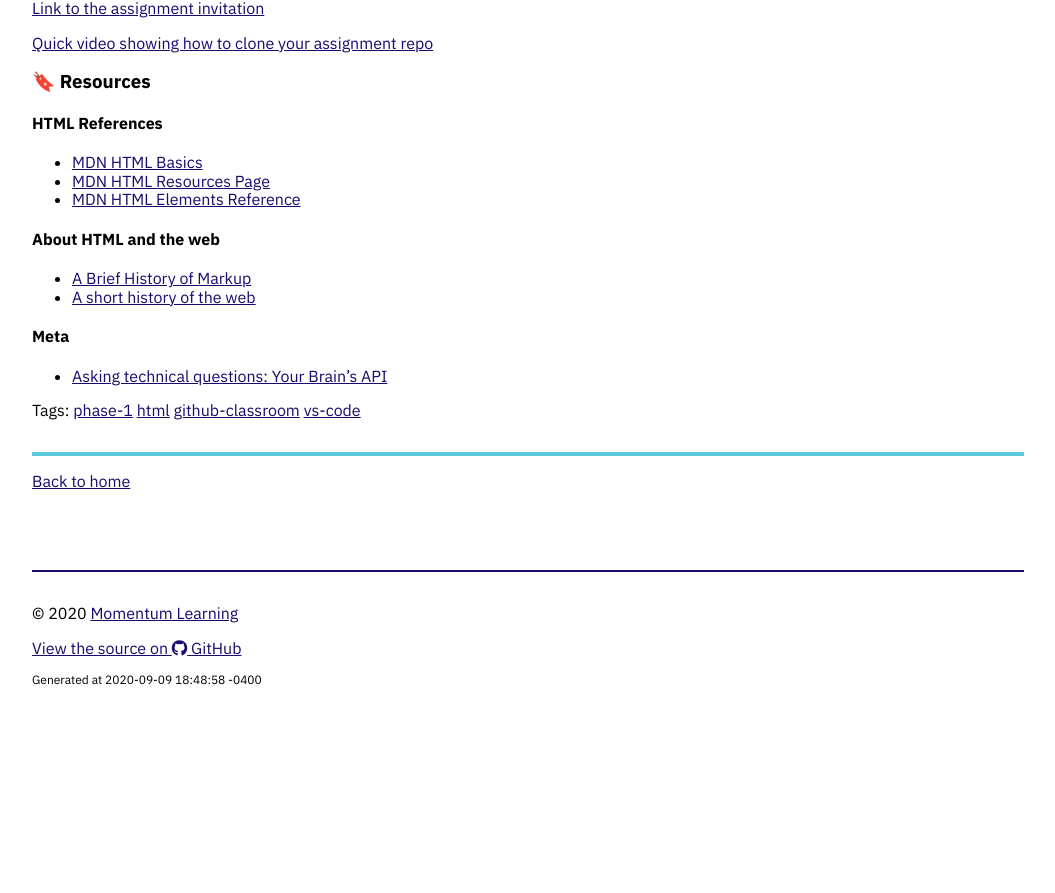
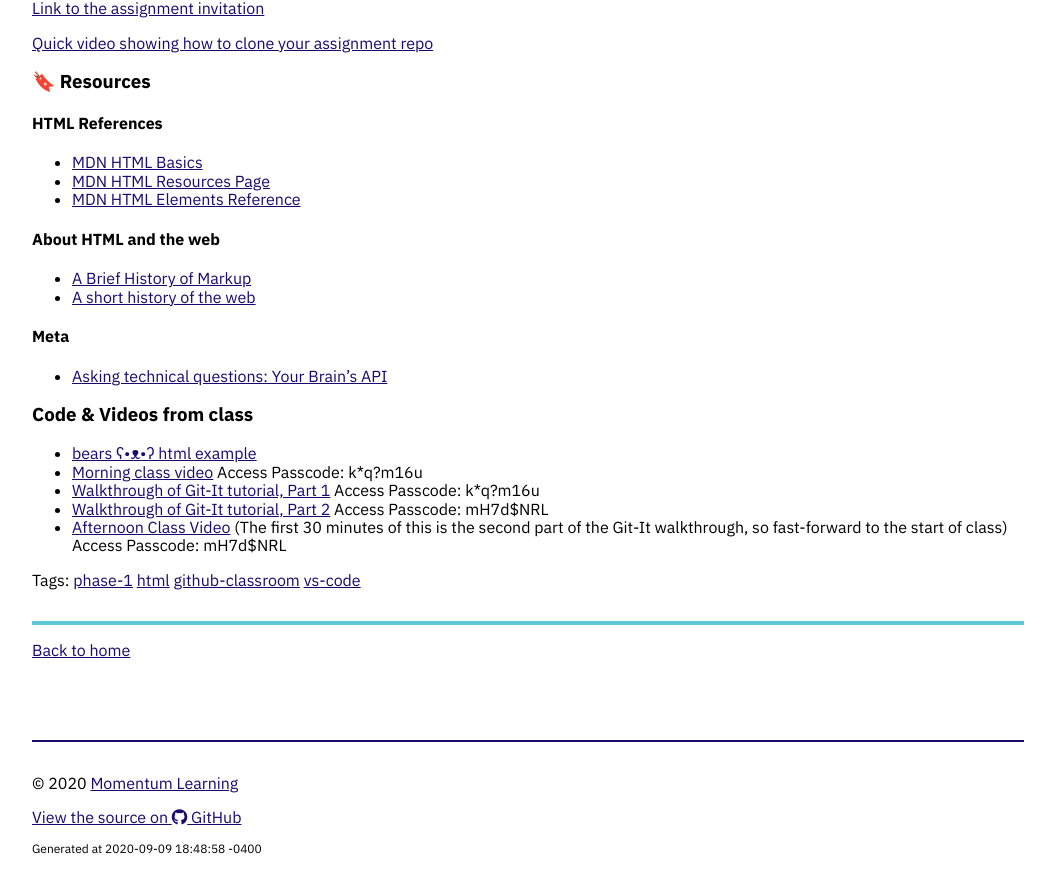
Before and after one commit to momentum-team-5/momentum-team-5.github.io, a Jekyll site: the page built from _posts/2020-09-09-html.md, in a window 1280 px wide and 900 px high, scrolled down 1204 px. Shown: the top 893 px of the window, without its empty margins (112-1167 px from the left). Built offline with Jekyll 4.4.1, drawn with Linux system fonts in a browser that asks for light colours; nearby versions of some CDN libraries; before the commit the page ends 1935 px from its top, so only the background shows below that.

Commit message:
Add code and videos from class

```diff
--- a/_posts/2020-09-09-html.md
+++ b/_posts/2020-09-09-html.md
@@ -51,3 +51,12 @@
 #### Meta
 
 - [Asking technical questions: Your Brain's API](https://www.youtube.com/watch?v=hY14Er6JX2s)
+
+### Code & Videos from class
+
+- [bears ʕ•ᴥ•ʔ html example](https://github.com/momentum-team-5/examples/tree/main/bears-in-html)
+- [Morning class video](https://us02web.zoom.us/rec/share/PW7hwffOxtWbTo-pZLpPdx5Ktx9jeRxVzmBrPqCKEu4FLJBiHOTlywJe-08rUdS9.fdu1OE4YP1bRZPxV?startTime=1599657453000) Access Passcode: k\*q?m16u
+- [Walkthrough of Git-It tutorial, Part 1](https://us02web.zoom.us/rec/share/PW7hwffOxtWbTo-pZLpPdx5Ktx9jeRxVzmBrPqCKEu4FLJBiHOTlywJe-08rUdS9.fdu1OE4YP1bRZPxV?startTime=1599666047000) Access Passcode: k\*q?m16u
+- [Walkthrough of Git-It tutorial, Part 2](https://us02web.zoom.us/rec/share/VeOgw55E1YBl3Zl5V_adYBgwGeihLG1UBdkY4VzGUCDXiIvwFlZNlCe6A14-VOKH.FfbAvemW-MxI_hdd?startTime=1599672308000
+) Access Passcode: mH7d\$NRL
+- [Afternoon Class Video](https://us02web.zoom.us/rec/share/VeOgw55E1YBl3Zl5V_adYBgwGeihLG1UBdkY4VzGUCDXiIvwFlZNlCe6A14-VOKH.FfbAvemW-MxI_hdd?startTime=1599672308000) (The first 30 minutes of this is the second part of the Git-It walkthrough, so fast-forward to the start of class) Access Passcode: mH7d\$NRL
```
